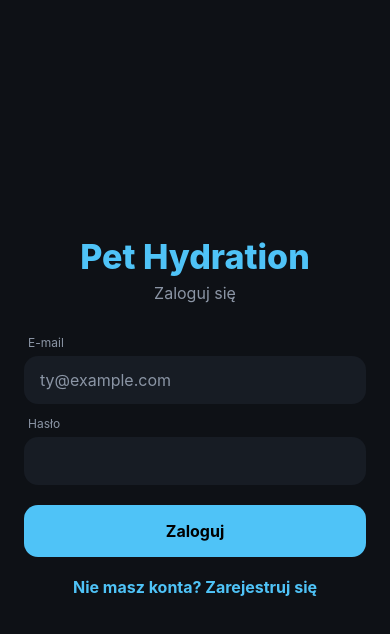
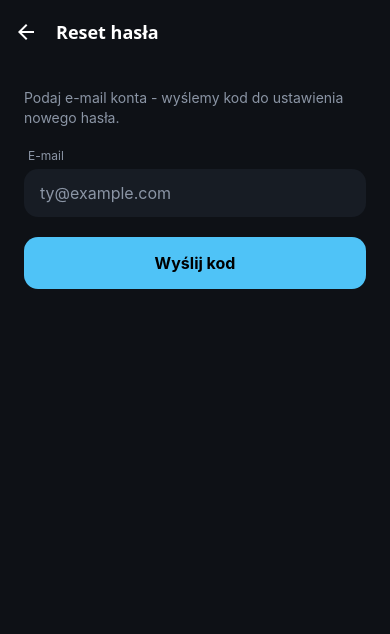
Before and after one commit to DamianArcipowski/pet-hydration-mobile, a React Native app in the folder mobile-app/: screen /ForgotPassword in a window 390 px wide. Shown: the top 634 px of the page. Built offline with nearby package versions, Linux system fonts and the light colour scheme; no server answers.

Commit message:
Added a page which contains password reset form

```diff
--- a/mobile-app/App.js
+++ b/mobile-app/App.js
@@ -14,6 +14,7 @@ import CalibrationScreen from './src/screens/CalibrationScreen';
 import DeviceListScreen from './src/screens/DeviceListScreen';
 import HomeScreen from './src/screens/HomeScreen';
 import StatsScreen from './src/screens/StatsScreen';
+import ForgotPasswordScreen from './src/screens/ForgotPasswordScreen';
 
 const Stack = createNativeStackNavigator();
 
@@ -109,7 +110,14 @@ export default function App() {
             }}
           >
             {!token ? (
-              <Stack.Screen name="Auth" component={AuthScreen} options={{ headerShown: false }} />
+               <>
+                <Stack.Screen name="Auth" component={AuthScreen} options={{ headerShown: false }} />
+                <Stack.Screen
+                  name="ForgotPassword"
+                  component={ForgotPasswordScreen}
+                  options={{ title: 'Reset hasła' }}
+                />
+              </>
             ) : (
               <>
                 <Stack.Screen
--- a/mobile-app/src/screens/AuthScreen.js
+++ b/mobile-app/src/screens/AuthScreen.js
@@ -15,7 +15,7 @@ import { API_URL, apiFetch } from '../api';
 
 const PASSWORD_MIN_LEN = 8;
 
-export default function AuthScreen() {
+export default function AuthScreen({ navigation }) {
   const { signIn } = useAuth();
 
   const [mode, setMode]         = useState('login');
@@ -131,6 +131,14 @@ export default function AuthScreen() {
             onPress={switchMode}
             disabled={loading}
           />
+          {!isRegister && (
+            <Button
+              variant="text"
+              title="Nie pamiętasz hasła?"
+              onPress={() => navigation.navigate('ForgotPassword', { email: email.trim().toLowerCase() })}
+              disabled={loading}
+            />
+          )}
         </View>
       </ScrollView>
     </KeyboardAvoidingView>
--- /dev/null
+++ b/mobile-app/src/screens/ForgotPasswordScreen.js
@@ -0,0 +1,179 @@
+import React, { useState } from 'react';
+import {
+  KeyboardAvoidingView,
+  Platform,
+  ScrollView,
+  StyleSheet,
+  Text,
+  View,
+} from 'react-native';
+import { API_URL } from '../api';
+import { useAuth } from '../auth';
+import { Button, Field } from '../components/ui';
+import { colors } from '../theme';
+
+const PASSWORD_MIN_LEN = 8;
+
+export default function ForgotPasswordScreen({ route }) {
+  const { signIn } = useAuth();
+
+  const [step, setStep]           = useState('email');
+  const [email, setEmail]         = useState(route.params?.email ?? '');
+  const [code, setCode]           = useState('');
+  const [password, setPassword]   = useState('');
+  const [password2, setPassword2] = useState('');
+  const [info, setInfo]           = useState(null);
+  const [error, setError]         = useState(null);
+  const [loading, setLoading]     = useState(false);
+
+  async function sendCode() {
+    setError(null);
+    setInfo(null);
+    const cleanEmail = email.trim().toLowerCase();
+    if (!cleanEmail) {
+      setError('Podaj adres e-mail.');
+      return;
+    }
+
+    setLoading(true);
+    try {
+      const res = await fetch(`${API_URL}/auth/password/forgot`, {
+        method: 'POST',
+        headers: { 'Content-Type': 'application/json' },
+        body: JSON.stringify({ email: cleanEmail }),
+      });
+      if (res.ok) {
+        setEmail(cleanEmail);
+        setStep('code');
+        setInfo('Jeśli konto istnieje, wysłaliśmy na nie 6-cyfrowy kod.');
+      } else if (res.status === 503) {
+        setError('Nie udało się wysłać e-maila. Spróbuj później.');
+      } else {
+        setError('Błąd serwera. Spróbuj ponownie.');
+      }
+    } catch {
+      setError('Brak połączenia z serwerem.');
+    } finally {
+      setLoading(false);
+    }
+  }
+
+  async function resetPassword() {
+    setError(null);
+    if (code.trim().length !== 6) {
+      setError('Kod ma 6 cyfr.');
+      return;
+    }
+    if (password.length < PASSWORD_MIN_LEN) {
+      setError(`Hasło musi mieć co najmniej ${PASSWORD_MIN_LEN} znaków.`);
+      return;
+    }
+    if (password !== password2) {
+      setError('Hasła nie są takie same.');
+      return;
+    }
+
+    setLoading(true);
+    try {
+      const res = await fetch(`${API_URL}/auth/password/reset`, {
+        method: 'POST',
+        headers: { 'Content-Type': 'application/json' },
+        body: JSON.stringify({ email, code: code.trim(), password }),
+      });
+      if (res.ok) {
+        const data = await res.json();
+        await signIn(data.token);
+        return;
+      }
+      const data = await res.json().catch(() => ({}));
+      if (data.detail === 'Too many attempts') {
+        setError('Za dużo prób. Wyślij nowy kod.');
+        setCode('');
+        setStep('email');
+      } else {
+        setError('Nieprawidłowy lub wygasły kod.');
+      }
+    } catch {
+      setError('Brak połączenia z serwerem.');
+    } finally {
+      setLoading(false);
+    }
+  }
+
+  return (
+    <KeyboardAvoidingView
+      style={s.screen}
+      behavior={Platform.OS === 'ios' ? 'padding' : undefined}
+    >
+      <ScrollView contentContainerStyle={s.container} keyboardShouldPersistTaps="handled">
+        {step === 'email' ? (
+          <>
+            <Text style={s.lead}>
+              Podaj e-mail konta - wyślemy kod do ustawienia nowego hasła.
+            </Text>
+            <Field
+              label="E-mail"
+              value={email}
+              onChangeText={setEmail}
+              placeholder="ty@example.com"
+              keyboardType="email-address"
+              autoCapitalize="none"
+              autoCorrect={false}
+              autoComplete="email"
+            />
+          </>
+        ) : (
+          <>
+            <Text style={s.lead}>Kod wysłany na {email}</Text>
+            <Field
+              label="Kod z e-maila"
+              value={code}
+              onChangeText={(t) => setCode(t.replace(/\D/g, ''))}
+              placeholder="123456"
+              keyboardType="number-pad"
+              maxLength={6}
+            />
+            <Field
+              label="Nowe hasło"
+              value={password}
+              onChangeText={setPassword}
+              placeholder={`min. ${PASSWORD_MIN_LEN} znaków`}
+              secureTextEntry
+              autoCapitalize="none"
+            />
+            <Field
+              label="Powtórz nowe hasło"
+              value={password2}
+              onChangeText={setPassword2}
+              secureTextEntry
+              autoCapitalize="none"
+            />
+          </>
+        )}
+
+        {info && !error && <Text style={s.info}>{info}</Text>}
+        {error && <Text style={s.error}>{error}</Text>}
+
+        <View style={s.actions}>
+          {step === 'email' ? (
+            <Button title="Wyślij kod" onPress={sendCode} loading={loading} />
+          ) : (
+            <>
+              <Button title="Ustaw nowe hasło" onPress={resetPassword} loading={loading} />
+              <Button variant="text" title="Wyślij kod ponownie" onPress={sendCode} disabled={loading} />
+            </>
+          )}
+        </View>
+      </ScrollView>
+    </KeyboardAvoidingView>
+  );
+}
+
+const s = StyleSheet.create({
+  screen:    { flex: 1, backgroundColor: colors.bg },
+  container: { flexGrow: 1, padding: 24 },
+  lead:      { color: colors.muted, fontSize: 14, marginBottom: 20, lineHeight: 20 },
+  info:      { color: colors.good, fontSize: 13, marginBottom: 12, marginLeft: 4 },
+  error:     { color: colors.bad, fontSize: 13, marginBottom: 12, marginLeft: 4 },
+  actions:   { marginTop: 8, gap: 8 },
+});
```
